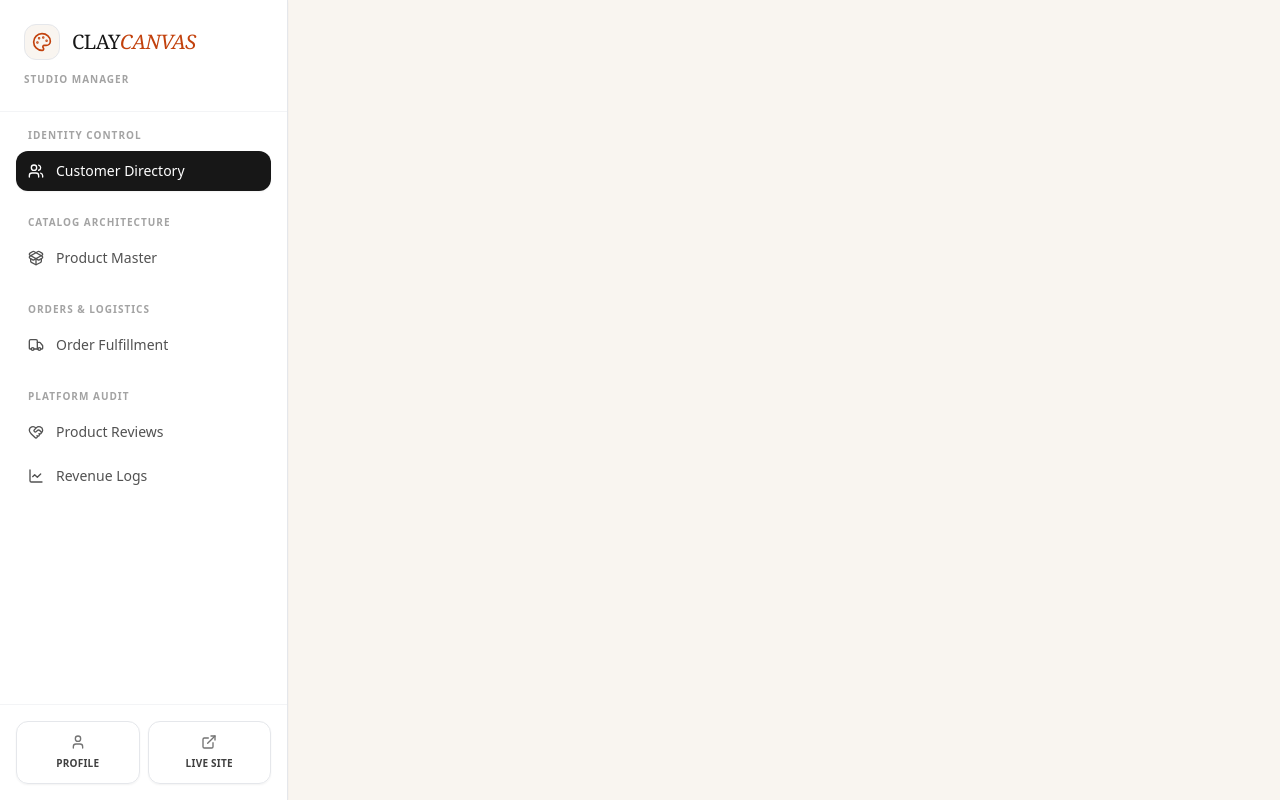
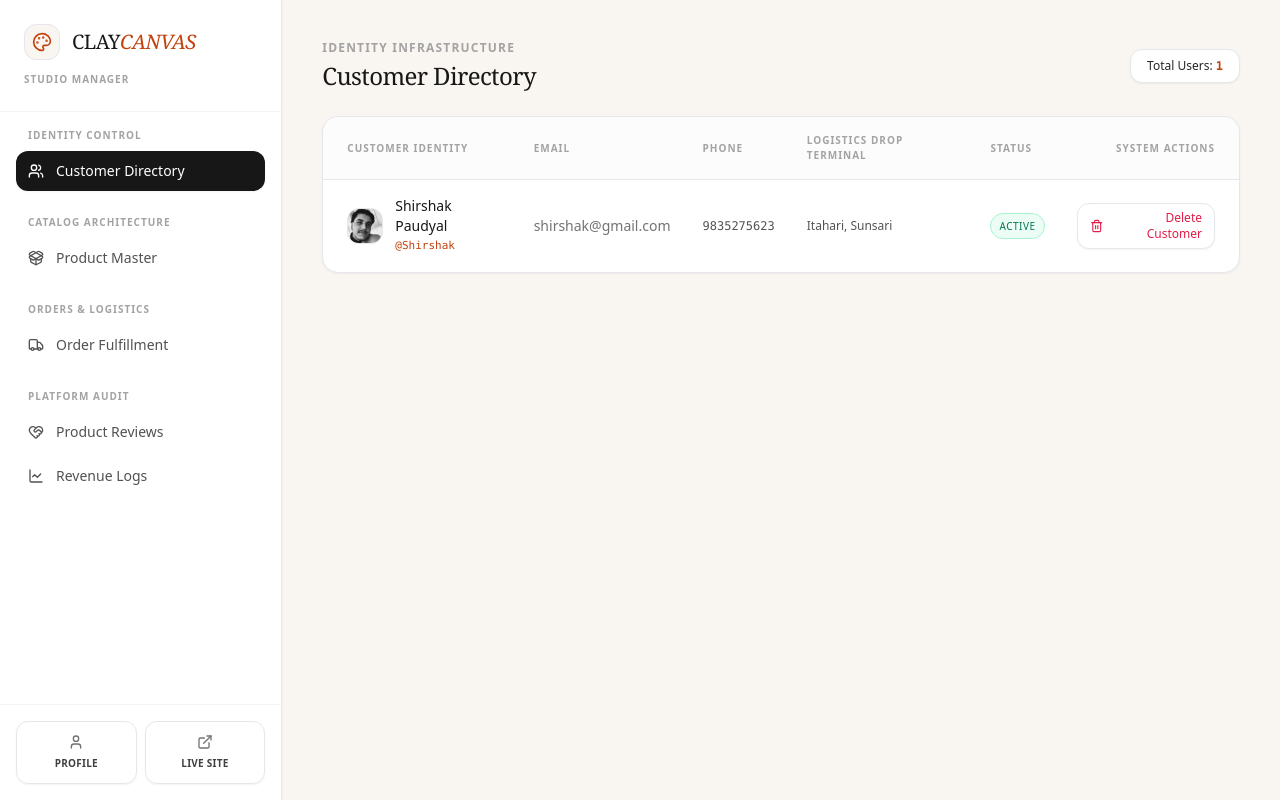
Before and after one commit to bipinjlimbu/B2C-E-Commerce---Django-Project-II, a Django app: page /dashboard/admin/ in a window 1280 px wide. Run offline with Django 5.2, Linux system fonts and the light colour scheme; a user stored in the database is signed in; data comes from the database, SQL or seed files in the repository.

Commit message:
Admin Dashboard Customer Management Section Added

```diff
--- a/cc_project/cc_app/templates/dashboard/admin/_customer_management.html
+++ b/cc_project/cc_app/templates/dashboard/admin/_customer_management.html
@@ -0,0 +1,75 @@
+<div class="space-y-6">
+    <div class="flex flex-col sm:flex-row sm:items-center justify-between gap-4">
+        <div>
+            <h2 class="text-xs font-bold uppercase tracking-widest text-neutral-400 mb-1">Identity Infrastructure</h2>
+            <h1 class="text-2xl font-serif font-normal text-neutral-900 tracking-tight">Customer Directory</h1>
+        </div>
+        <div>
+            <div class="bg-white text-neutral-800 border border-gray-200 px-4 py-2 rounded-xl text-xs font-medium shadow-sm">
+                Total Users: <span class="font-mono font-bold text-orange-700">{{ customers|length|default:"0" }}</span>
+            </div>
+        </div>
+    </div>
+
+    {% if customers %}
+    <div class="bg-white border border-gray-200 rounded-2xl shadow-sm overflow-hidden">
+        <div class="overflow-x-auto">
+            <table class="w-full text-left border-collapse">
+                <thead>
+                    <tr class="border-b border-gray-200 text-[10px] font-bold uppercase tracking-widest text-neutral-400 bg-neutral-50/50">
+                        <th class="p-4 pl-6">Customer Identity</th>
+                        <th class="p-4">Email</th>
+                        <th class="p-4">Phone</th>
+                        <th class="p-4">Logistics Drop Terminal</th>
+                        <th class="p-4">Status</th>
+                        <th class="p-4 pr-6 text-right">System Actions</th>
+                    </tr>
+                </thead>
+                <tbody class="divide-y divide-gray-100 text-sm text-neutral-700">
+                    {% for customer in customers %}
+                        <tr class="hover:bg-neutral-50/50 transition-colors">
+                            <td class="p-4 pl-6 flex items-center gap-3">
+                                <div class="w-9 h-9 rounded-xl bg-[#f9f5f0] border border-gray-200 overflow-hidden flex items-center justify-center text-neutral-400 shrink-0">
+                                    {% if customer.profile_picture %}
+                                        <img src="{{ customer.profile_picture.url }}" alt="{{ customer.first_name }}" class="w-full h-full object-cover">
+                                    {% else %}
+                                        <i data-lucide="user" class="w-4 h-4 text-neutral-400"></i>
+                                    {% endif %}
+                                </div>
+                                <div>
+                                    <span class="text-neutral-900 block font-medium">{{ customer.first_name }} {{ customer.last_name }}</span>
+                                    <span class="text-[11px] font-mono text-orange-700 block">@{{ customer.username }}</span>
+                                </div>
+                            </td>
+                            <td class="p-4 font-normal text-neutral-500">{{ customer.email }}</td>
+                            <td class="p-4 font-mono text-xs text-neutral-600">{{ customer.phone }}</td>
+                            <td class="p-4 text-xs max-w-xs truncate text-neutral-600">{{ customer.address }}</td>
+                            <td class="p-4">
+                                <span class="inline-flex items-center gap-1 bg-emerald-50 text-emerald-700 text-[10px] font-medium uppercase px-2 py-0.5 rounded-full border border-emerald-200 tracking-wider">
+                                    Active
+                                </span>
+                            </td>
+                            <td class="p-4 pr-6 text-right">
+                                <div class="flex items-center justify-end">
+                                    <a href="/profile/delete/{{ customer.id }}/" class="inline-flex items-center gap-2 px-3 py-1.5 bg-white hover:bg-rose-50 text-rose-600 hover:text-rose-700 rounded-xl border border-gray-200 hover:border-rose-200 text-xs font-medium transition-colors shadow-sm">
+                                        <i data-lucide="trash-2" class="w-3.5 h-3.5"></i>
+                                        <span>Delete Customer</span>
+                                    </a>
+                                </div>
+                            </td>
+                        </tr>
+                    {% endfor %}
+                </tbody>
+            </table>
+        </div>
+    </div>
+    {% else %}
+    <div class="bg-white border border-gray-200 text-neutral-500 p-8 rounded-2xl text-center shadow-sm max-w-md mx-auto my-12">
+        <div class="w-12 h-12 rounded-2xl bg-[#f9f5f0] border border-gray-100 flex items-center justify-center mx-auto text-neutral-400 mb-3">
+            <i data-lucide="user-x" class="w-5 h-5"></i>
+        </div>
+        <h3 class="text-neutral-900 font-medium mb-1">Directory Empty</h3>
+        <p class="text-sm text-neutral-500">No customers registered in the data infrastructure.</p>
+    </div>
+    {% endif %}
+</div>
--- a/cc_project/cc_app/views/dashboard.py
+++ b/cc_project/cc_app/views/dashboard.py
@@ -1,6 +1,7 @@
 from django.shortcuts import render, redirect
 from django.contrib.auth.decorators import login_required
 from django.contrib import messages
+from ..models import User
 
 @login_required
 def admin_dashboard_view(request):
@@ -15,7 +16,7 @@ def admin_dashboard_view(request):
     }
 
     if section == 'customer-management':
-        context['customers'] = None
+        context['customers'] = User.objects.filter(is_staff=False).order_by('-date_joined')
 
     elif section == 'product-management':
         context['products'] = None
--- a/cc_project/static/css/styles.css
+++ b/cc_project/static/css/styles.css
@@ -431,7 +431,7 @@ Ensure the default browser behavior of the `hidden` attribute.
   --tw-scroll-snap-strictness: proximity;
 }
 
-.border, .border-t, .border-b, .border-b-2, .border-l, .border-r, .file\:border-0::file-selector-button {
+.divide-y > *, .border, .border-t, .border-b, .border-b-2, .border-l, .border-r, .file\:border-0::file-selector-button {
   --tw-border-opacity: 1;
   border-color: rgb(229 231 235 / var(--tw-border-opacity));
 }
@@ -801,6 +814,10 @@ Ensure the default browser behavior of the `hidden` attribute.
   max-width: 36rem;
 }
 
+.max-w-xs {
+  max-width: 20rem;
+}
+
 .flex-1 {
   flex: 1 1 0%;
 }
@@ -815,6 +832,10 @@ Ensure the default browser behavior of the `hidden` attribute.
 
 .flex-grow {
   flex-grow: 1;
+}
+
+.border-collapse {
+  border-collapse: collapse;
 }
 
 .translate-x-\[120\%\] {
@@ -869,6 +890,10 @@ Ensure the default browser behavior of the `hidden` attribute.
 
 .items-center {
   align-items: center;
+}
+
+.justify-end {
+  justify-content: flex-end;
 }
 
 .justify-center {
@@ -996,6 +1032,12 @@ Ensure the default browser behavior of the `hidden` attribute.
 
 .overflow-y-auto {
   overflow-y: auto;
+}
+
+.truncate {
+  overflow: hidden;
+  text-overflow: ellipsis;
+  white-space: nowrap;
 }
 
 .whitespace-pre-line {
@@ -1212,6 +1254,10 @@ Ensure the default browser behavior of the `hidden` attribute.
   background-color: rgb(28 25 23 / var(--tw-bg-opacity));
 }
 
+.bg-neutral-50\/50 {
+  background-color: rgb(250 250 250 / 0.5);
+}
+
 .bg-\[linear-gradient\(to_right\2c \#e5d5c5_1px\2c transparent_1px\)\2c linear-gradient\(to_bottom\2c \#e5d5c5_1px\2c transparent_1px\)\] {
   background-image: linear-gradient(to right,#e5d5c5 1px,transparent 1px),linear-gradient(to bottom,#e5d5c5 1px,transparent 1px);
 }
@@ -1387,8 +1433,24 @@ Ensure the default browser behavior of the `hidden` attribute.
   padding-bottom: 1rem;
 }
 
+.pl-6 {
+  padding-left: 1.5rem;
+}
+
+.pr-6 {
+  padding-right: 1.5rem;
+}
+
+.text-left {
+  text-align: left;
+}
+
 .text-center {
   text-align: center;
+}
+
+.text-right {
+  text-align: right;
 }
 
 .font-sans {
@@ -1629,6 +1691,11 @@ Ensure the default browser behavior of the `hidden` attribute.
 .text-red-600 {
   --tw-text-opacity: 1;
   color: rgb(220 38 38 / var(--tw-text-opacity));
+}
+
+.text-rose-600 {
+  --tw-text-opacity: 1;
+  color: rgb(225 29 72 / var(--tw-text-opacity));
 }
 
 .underline {
@@ -1958,6 +2059,10 @@ Ensure the default browser behavior of the `hidden` attribute.
     align-items: flex-end;
   }
 
+  .sm\:items-center {
+    align-items: center;
+  }
+
   .sm\:justify-between {
     justify-content: space-between;
   }
```
Also changed, not shown: other parts of cc_project/static/css/styles.css (+58 -0 lines).
